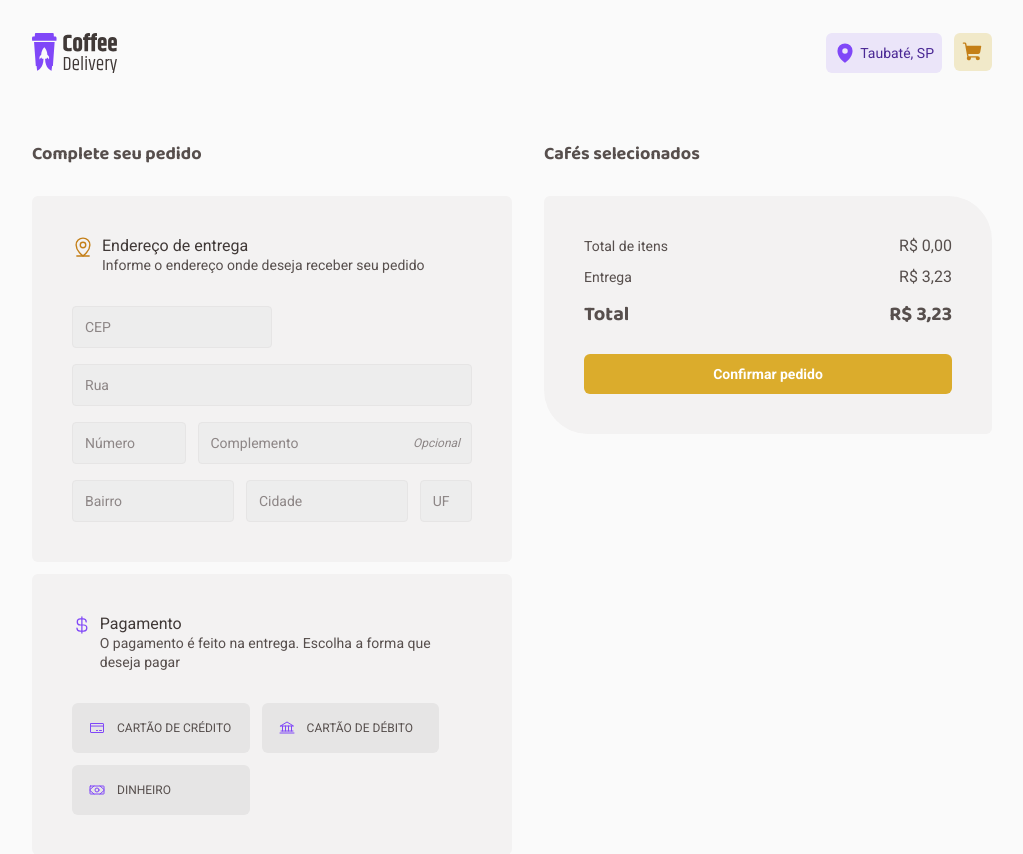
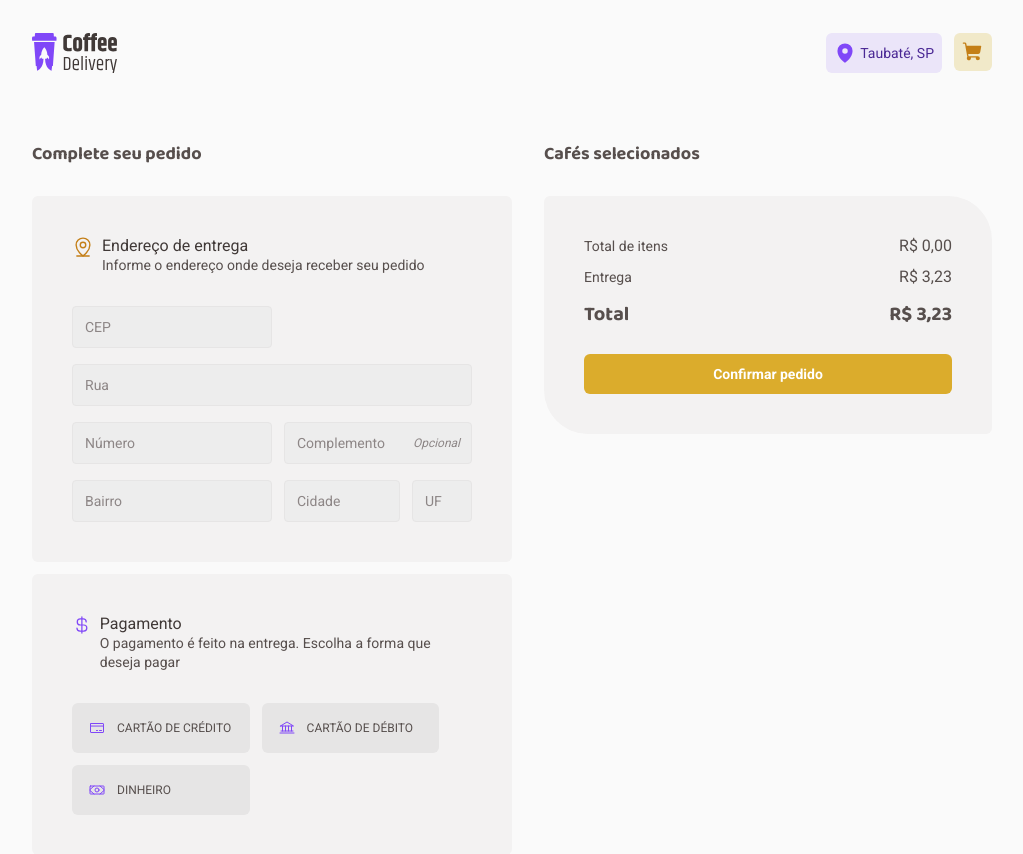
Before and after one commit to jhonscarpa/Coffee-Delivery, a React (Vite) app: page /carrinho in a window 1280 px wide. Shown: the top 854 px of the page, without its empty margins (128-1151 px from the left). Built offline with nearby package versions, Linux system fonts and the light colour scheme; what miragejs would draw is missing.

Commit message:
validation adjust

```diff
--- a/package.json
+++ b/package.json
@@ -20,8 +20,7 @@
     "react-hook-form": "^7.36.1",
     "react-router-dom": "^6.4.1",
     "remask": "^0.1.0-alpha.5",
-    "styled-components": "^5.3.6",
-    "zod": "^3.20.2"
+    "styled-components": "^5.3.6"
   },
   "devDependencies": {
     "@types/react": "^18.0.17",
--- a/src/pages/ShoppingCart/components/AddressForm/index.tsx
+++ b/src/pages/ShoppingCart/components/AddressForm/index.tsx
@@ -20,7 +20,6 @@ export function AddressForm() {
     formState: { errors },
   } = useFormContext()
   const cepMask = watch('zipCode')
-  console.log(errors)
 
   function handleChangeMask(e: FormEvent<HTMLInputElement>) {
     const cepValue = unMask((e.target as HTMLInputElement).value)
@@ -67,6 +66,7 @@ export function AddressForm() {
             })}
             isError={errors.zipCode ? 'error' : 'success'}
           />
+          {/* @ts-ignore */}
           {errors.zipCode?.message && <span>{errors.zipCode?.message}</span>}
         </div>
         <div className="contentErrorInput">
@@ -75,6 +75,7 @@ export function AddressForm() {
             placeholder="Rua"
             isError={errors.street ? 'error' : 'success'}
           />
+          {/* @ts-ignore */}
           {errors.street?.message && <span>{errors.street?.message}</span>}
         </div>
         <RowInputForm>
@@ -85,6 +86,7 @@ export function AddressForm() {
               placeholder="Número"
               isError={errors.number ? 'error' : 'success'}
             />
+            {/* @ts-ignore */}
             {errors.number?.message && <span>{errors.number?.message}</span>}
           </div>
 
@@ -104,25 +106,30 @@ export function AddressForm() {
               isError={errors.neighborhood ? 'error' : 'success'}
             />
             {errors.neighborhood?.message && (
+              // @ts-ignore
               <span>{errors.neighborhood?.message}</span>
             )}
           </div>
-          <div className="contentErrorInput">
+          <div className="contentErrorInput" style={{ width: '100%' }}>
             <BaseInput
               {...register('city')}
               placeholder="Cidade"
               isError={errors.city ? 'error' : 'success'}
             />
+            {/* @ts-ignore */}
             {errors.city?.message && <span>{errors.city?.message}</span>}
           </div>
-          <div className="contentErrorInput">
+          <div className="contentErrorInput ufContent">
             <ShortInput
               {...register('state')}
               placeholder="UF"
               className="ufInput"
               isError={errors.state ? 'error' : 'success'}
             />
-            {errors.state?.message && <span>{errors.state?.message}</span>}
+            {errors.state?.message && (
+              // @ts-ignore
+              <span>{errors.state?.message}</span>
+            )}
           </div>
         </RowInputForm>
       </ContentForm>
--- a/src/pages/ShoppingCart/components/AddressForm/styles.ts
+++ b/src/pages/ShoppingCart/components/AddressForm/styles.ts
@@ -7,7 +7,6 @@ export const Container = styled.div`
   background: ${props => props.theme['base-card']};
   border-radius: 6px;
   gap: 2rem;
-
   > header {
     display: flex;
     gap: 8px;
@@ -35,11 +34,14 @@ export const ContentForm = styled.section`
 
   .contentErrorInput {
     position: relative;
+    display: flex;
+
     span {
       position: absolute;
       bottom: -5px;
       left: 10px;
-      background: ${props => props.theme['base-card']};
+      background: ${props => props.theme['base-input']};
+
       color: ${props => props.theme.error};
       padding: 0 0.5rem;
       font-size: 0.75rem;
@@ -51,6 +53,7 @@ export const RowInputForm = styled.div`
   gap: 0.75rem;
   position: relative;
   align-items: center;
+  width: 100%;
 
   i {
     position: absolute;
@@ -80,6 +83,7 @@ export const BaseInput = styled.input<IPropsBaseInput>`
   color: ${props => props.theme['base-text']};
   font-size: 0.875rem;
   padding-right: ${props => props.suffix && '4rem'};
+  position: relative;
 
   ::placeholder {
     color: ${props => props.theme['base-label']};
@@ -88,7 +92,7 @@ export const BaseInput = styled.input<IPropsBaseInput>`
 `
 
 export const ShortInput = styled(BaseInput)`
-  max-width: 12.5rem;
+  width: 12.5rem;
 
   &.ufInput {
     max-width: 3.75rem;
--- a/src/pages/ShoppingCart/index.tsx
+++ b/src/pages/ShoppingCart/index.tsx
@@ -3,26 +3,26 @@ import { useForm, FormProvider } from 'react-hook-form'
 import { AddressForm } from './components/AddressForm'
 import { PaymentMethodForm } from './components/PaymentMethodForm'
 import { SelectedCoffeeForm } from './components/SelectedCoffeeForm'
-import { zodResolver } from '@hookform/resolvers/zod'
-import * as zod from 'zod'
+import { yupResolver } from '@hookform/resolvers/yup'
+import * as yup from 'yup'
 
-const formSchema = zod.object({
-  zipCode: zod.string().min(9, 'CEP inválido'),
-  street: zod.string().min(1, 'Informe a rua'),
-  number: zod.number().min(1, 'Informe o número'),
-  complement: zod.optional(zod.string()),
-  neighborhood: zod.string().min(1, 'Informe o bairro'),
-  city: zod.string().min(1, 'Informe a cidade'),
-  state: zod.string().min(2, 'Informe o estado').max(2, 'Estado invalido'),
+const formSchema = yup.object().shape({
+  zipCode: yup.string().required('Informe o cep').min(9, 'CEP inválido'),
+  street: yup.string().min(1, 'Informe a rua'),
+  number: yup.number().min(1, 'Informe o número').typeError('Obrigatório'),
+  complement: yup.string(),
+  neighborhood: yup.string().min(1, 'Informe o bairro'),
+  city: yup.string().min(1, 'Informe a cidade'),
+  state: yup.string().min(2, 'Obrigatório').max(2, 'Estado invalido'),
 
   // paymentMethod: "creditCard"
 })
 
-type formSchemaType = zod.infer<typeof formSchema>
+type formSchemaType = yup.InferType<typeof formSchema>
 
 export function ShoppingCart() {
   const paymentForm = useForm<formSchemaType>({
-    resolver: zodResolver(formSchema),
+    resolver: yupResolver(formSchema),
   })
   const { handleSubmit } = paymentForm
 
```
